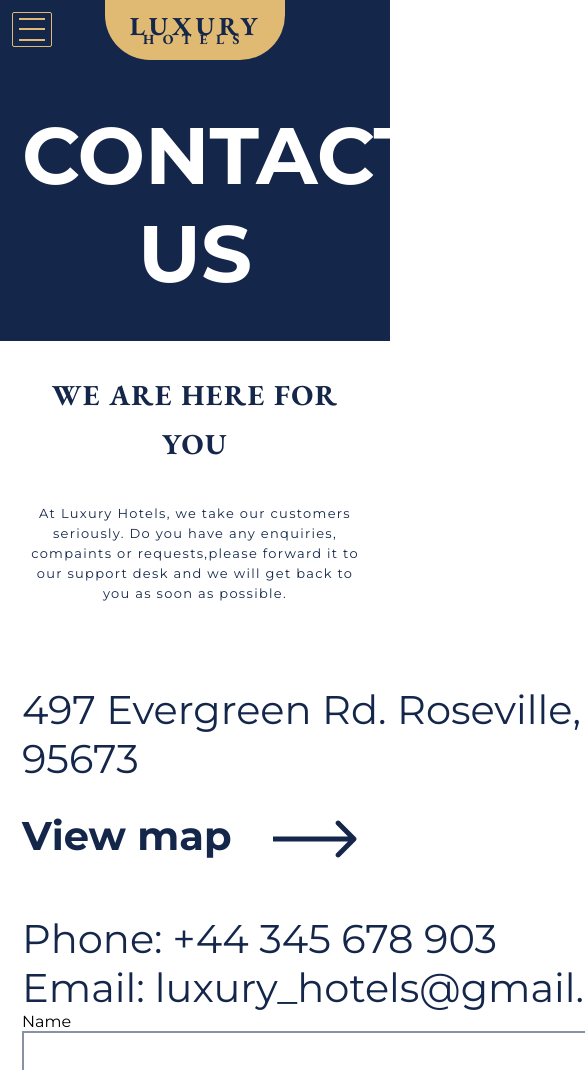
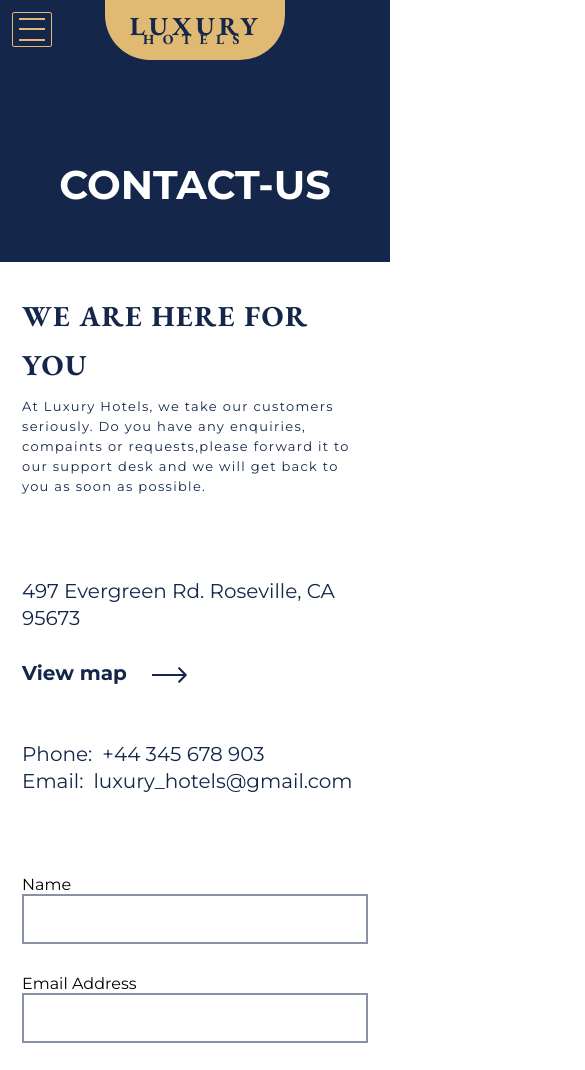
Before and after one commit to Rryver/LuxuryHotel, a plain HTML site: page contact-us.html in a window 390 px wide. Shown: the top 1070 px of the page, 585 px wide, since content can reach past the window. Drawn offline with nearby package versions, Linux system fonts and the light colour scheme.

Commit message:
contact-us.html finished

```diff
--- a/contact-us.html
+++ b/contact-us.html
@@ -10,6 +10,8 @@
           rel="stylesheet">
 </head>
 <body class="contact-us">
+
+
 <section class="top top_background-image_contact-us">
     <header class="header top__container">
         <button class="menu-button" onclick="menuOpenClose()">
@@ -33,6 +35,7 @@
     </div>
 </section>
 
+
 <section class="content content__container">
     <div class="content__info info">
         <span class="info__title title__caption_medium">WE ARE HERE FOR YOU</span>
@@ -42,7 +45,7 @@
         </span>
     </div>
 
-    <div class="contacts">
+    <div class="content__contacts contacts">
         <span class="contacts__place contacts__text">497 Evergreen Rd. Roseville, CA 95673</span>
         <a href="#" class="contacts__view-map contacts__text contacts__text_bold">View map
             <img src="images/icons/arrow-right.svg" alt="icon-arrow" class="contacts__arrow">
@@ -53,7 +56,7 @@
                                                              class="contacts__link contacts__text">luxury_hotels@gmail.com</a></span>
     </div>
 
-    <form class="contact-form">
+    <form class="content__contact-form contact-form">
         <div class="contact-form__input-form input-form">
             <span class="input-form__label">Name</span>
             <input type="text" class="input-form__input-field">
@@ -64,11 +67,12 @@
         </div>
         <div class="contact-form__input-form input-form">
             <span class="input-form__label">Message</span>
-            <textarea class="input-form__input-field" rows="10"></textarea>
+            <textarea class="input-form__input-field input-form__input-field_multiline" rows="10"></textarea>
         </div>
         <button class="contact-form__submit-button link-button" type="submit"><span class="link-button__caption">Submit</span></button>
     </form>
 </section>
+
 
 <footer class="footer">
     <div class="footer__container">
--- a/styles/bundles/site.css
+++ b/styles/bundles/site.css
@@ -554,7 +554,7 @@
 }
 @media (max-width: 740px) {
   .content__container {
-    padding: 50px 22px;
+    padding: 50px 22px 83px;
   }
   .content .caption {
     font-size: 22px;
@@ -1265,10 +1265,24 @@
 .contact-us .header {
   margin-bottom: 47px;
 }
+.contact-us .top__container {
+  padding-bottom: 171px;
+}
+@media screen and (max-width: 740px) {
+  .contact-us .top__container {
+    padding-bottom: 50px;
+  }
+  .contact-us .top__solo-title {
+    font-size: 40px;
+    line-height: 55px;
+  }
+}
 .contacts {
   display: inline-block;
   max-width: 657px;
   text-align: left;
+  vertical-align: top;
+  float: left;
 }
 .contacts__view-map {
   display: block;
@@ -1300,16 +1314,32 @@
 .contacts__link:hover {
   text-decoration: solid underline 2px;
 }
+@media screen and (max-width: 740px) {
+  .contact-us .contacts__text {
+    font-size: 20px;
+    line-height: 27px;
+  }
+  .contact-us .contacts__arrow {
+    width: 35px;
+    margin-left: 20px;
+  }
+}
 .contact-form {
   display: inline-block;
-  width: 570px;
+  max-width: 570px;
+  width: 100%;
   text-align: right;
+  float: right;
 }
 .contact-form__input-form {
   margin-bottom: 30px;
 }
 .contact-form__input-form:last-child {
   margin-bottom: 0;
+}
+.contact-form__submit-button {
+  border: none;
+  outline: none;
 }
 .input-form {
   display: block;
@@ -1321,9 +1351,66 @@
 .input-form__input-field {
   display: block;
   width: 100%;
-  height: 78px;
+  height: 50px;
   outline: none;
   border: 2px solid rgba(20, 39, 74, 0.5);
+  font-size: 20px;
+  padding-left: 20px;
+}
+.input-form__input-field_multiline {
+  min-height: 352px;
+  padding-top: 15px;
+}
+@media screen and (max-width: 740px) {
+  .contact-us .input-form__input-field {
+    font-size: 20px;
+  }
+}
+.contact-us .info {
+  margin-bottom: 82px;
+}
+.contact-us .info__title {
+  text-align: left;
+  margin-bottom: 6px;
+}
+.contact-us .info__text {
+  text-align: left;
+}
+.contact-us .content__container {
+  padding: 261px 50px 83px;
+}
+.contact-us .content__container:after {
+  content: "";
+  display: table;
+  clear: both;
+}
+.contact-us .content .caption {
+  margin-bottom: 93px;
+}
+@media screen and (max-width: 1400px) {
+  .contact-us .content__contacts,
+  .contact-us .content__contact-form {
+    float: none;
+    margin-left: 20px;
+    margin-right: 20px;
+  }
+  .contact-us .content__contact-form {
+    margin-top: 80px;
+  }
+}
+@media screen and (max-width: 740px) {
+  .contact-us .content__container {
+    padding: 50px 22px 83px;
+  }
+  .contact-us .content__contacts,
+  .contact-us .content__contact-form {
+    float: none;
+    margin-left: auto;
+    margin-right: auto;
+  }
+  .contact-us .content__contact-form {
+    margin-top: 80px;
+  }
 }
 .hidden {
   display: none;
--- a/styles/common.blocks/content/content.less
+++ b/styles/common.blocks/content/content.less
@@ -21,7 +21,7 @@
 
 @media (max-width: 740px) {
     .content__container {
-        padding: 50px 22px;
+        padding: 50px 22px 83px;
     }
 
     .content {
--- a/styles/contact-us.blocks/content/contact-form/contact-form.less
+++ b/styles/contact-us.blocks/content/contact-form/contact-form.less
@@ -1,7 +1,9 @@
 .contact-form {
     display: inline-block;
-    width: 570px;
+    max-width: 570px;
+    width: 100%;
     text-align: right;
+    float: right;
 
     &__input-form {
         margin-bottom: 30px;
@@ -12,6 +14,7 @@
     }
 
     &__submit-button {
-
+        border: none;
+        outline: none;
     }
 }
--- a/styles/contact-us.blocks/content/contact-form/input-form/input-form.less
+++ b/styles/contact-us.blocks/content/contact-form/input-form/input-form.less
@@ -9,8 +9,26 @@
     &__input-field {
         display: block;
         width: 100%;
-        height: 78px;
+        height: 50px;
         outline: none;
         border: 2px solid rgba(20, 39, 74, 0.5);
+        font-size: 20px;
+        padding-left: 20px;
+
+        &_multiline {
+            min-height: 352px;
+            padding-top: 15px;
+        }
     }
 }
+
+
+@media screen and (max-width: 740px) {
+    .contact-us {
+        .input-form {
+            &__input-field {
+                font-size: 20px;
+            }
+        }
+    }
+}
--- a/styles/contact-us.blocks/content/contacts/contacts.less
+++ b/styles/contact-us.blocks/content/contacts/contacts.less
@@ -2,6 +2,8 @@
     display: inline-block;
     max-width: 657px;
     text-align: left;
+    vertical-align: top;
+    float: left;
 
 
     &__view-map {
@@ -43,3 +45,19 @@
         }
     }
 }
+
+@media screen and (max-width: 740px) {
+    .contact-us {
+        .contacts {
+            &__text {
+                font-size: 20px;
+                line-height: 27px;
+            }
+
+            &__arrow {
+                width: 35px;
+                margin-left: 20px;
+            }
+        }
+    }
+}
--- /dev/null
+++ b/styles/contact-us.blocks/content/content.less
@@ -0,0 +1,56 @@
+.contact-us {
+    .content__container {
+        padding: 261px 50px 83px;
+
+        &:after {
+            content: "";
+            display: table;
+            clear: both;
+        }
+    }
+
+    .content {
+        .caption {
+            margin-bottom: 93px;
+        }
+    }
+}
+
+@media screen and (max-width: 1400px){
+    .contact-us {
+        .content {
+
+            &__contacts,
+            &__contact-form {
+                float: none;
+                margin-left: 20px;
+                margin-right: 20px;
+            }
+
+            &__contact-form {
+                margin-top: 80px;
+            }
+        }
+    }
+}
+
+
+@media screen and (max-width: 740px) {
+    .contact-us {
+        .content__container {
+            padding: 50px 22px 83px;
+        }
+
+        .content {
+            &__contacts,
+            &__contact-form {
+                float: none;
+                margin-left: auto;
+                margin-right: auto;
+            }
+            &__contact-form {
+                margin-top: 80px;
+            }
+        }
+    }
+}
--- /dev/null
+++ b/styles/contact-us.blocks/content/info/info.less
@@ -0,0 +1,14 @@
+.contact-us {
+    .info {
+        margin-bottom: 82px;
+
+        &__title {
+            text-align: left;
+            margin-bottom: 6px;
+        }
+
+        &__text {
+            text-align: left;
+        }
+    }
+}
--- /dev/null
+++ b/styles/contact-us.blocks/top/top.less
@@ -0,0 +1,19 @@
+.contact-us {
+    .top__container {
+        padding-bottom: 171px;
+    }
+}
+
+
+@media screen and (max-width: 740px) {
+    .contact-us {
+        .top__container {
+            padding-bottom: 50px;
+        }
+
+        .top__solo-title {
+            font-size: 40px;
+            line-height: 55px;
+        }
+    }
+}
```
Also changed, not shown: styles/package.less (+40 -36 lines).
